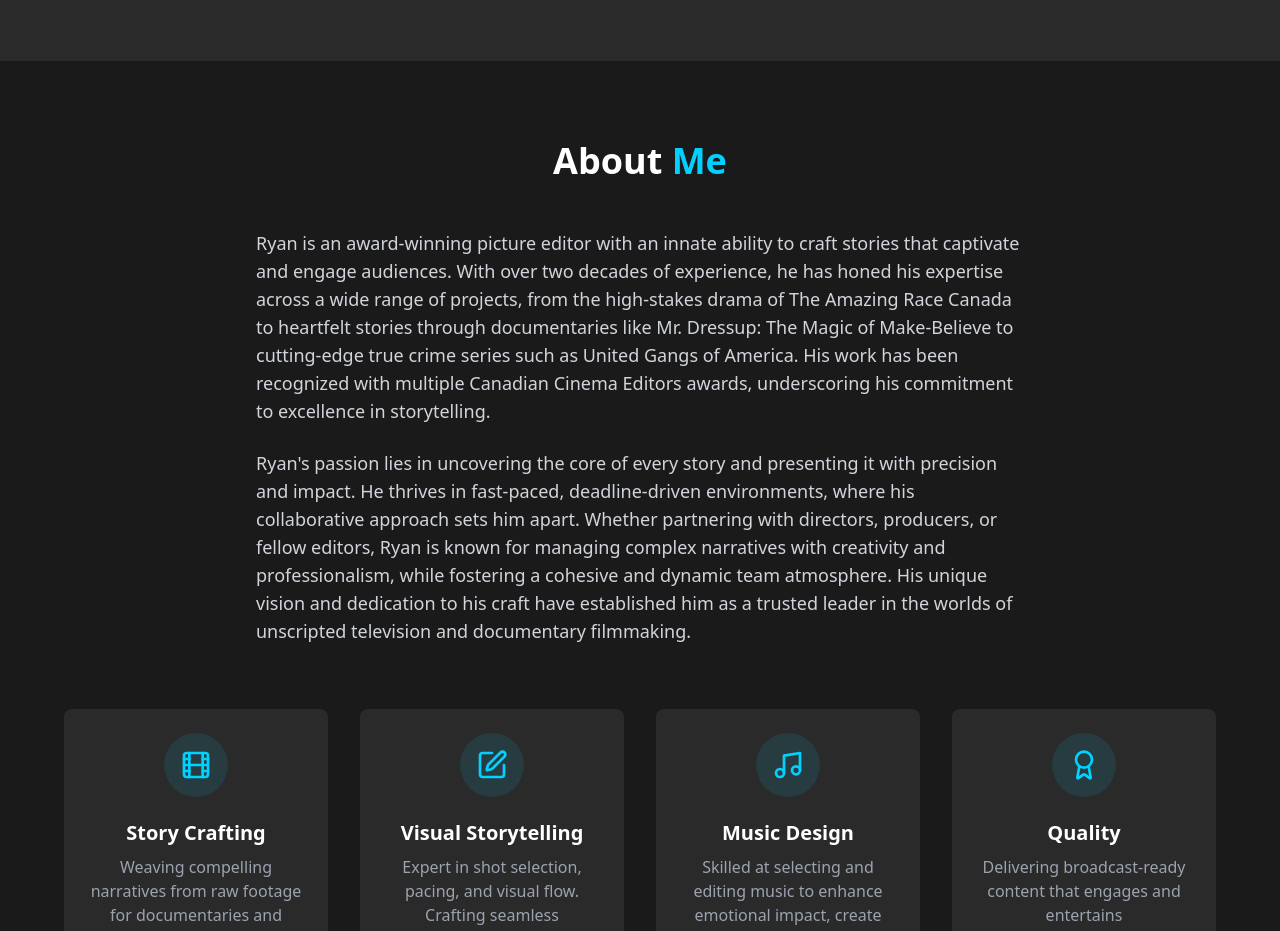
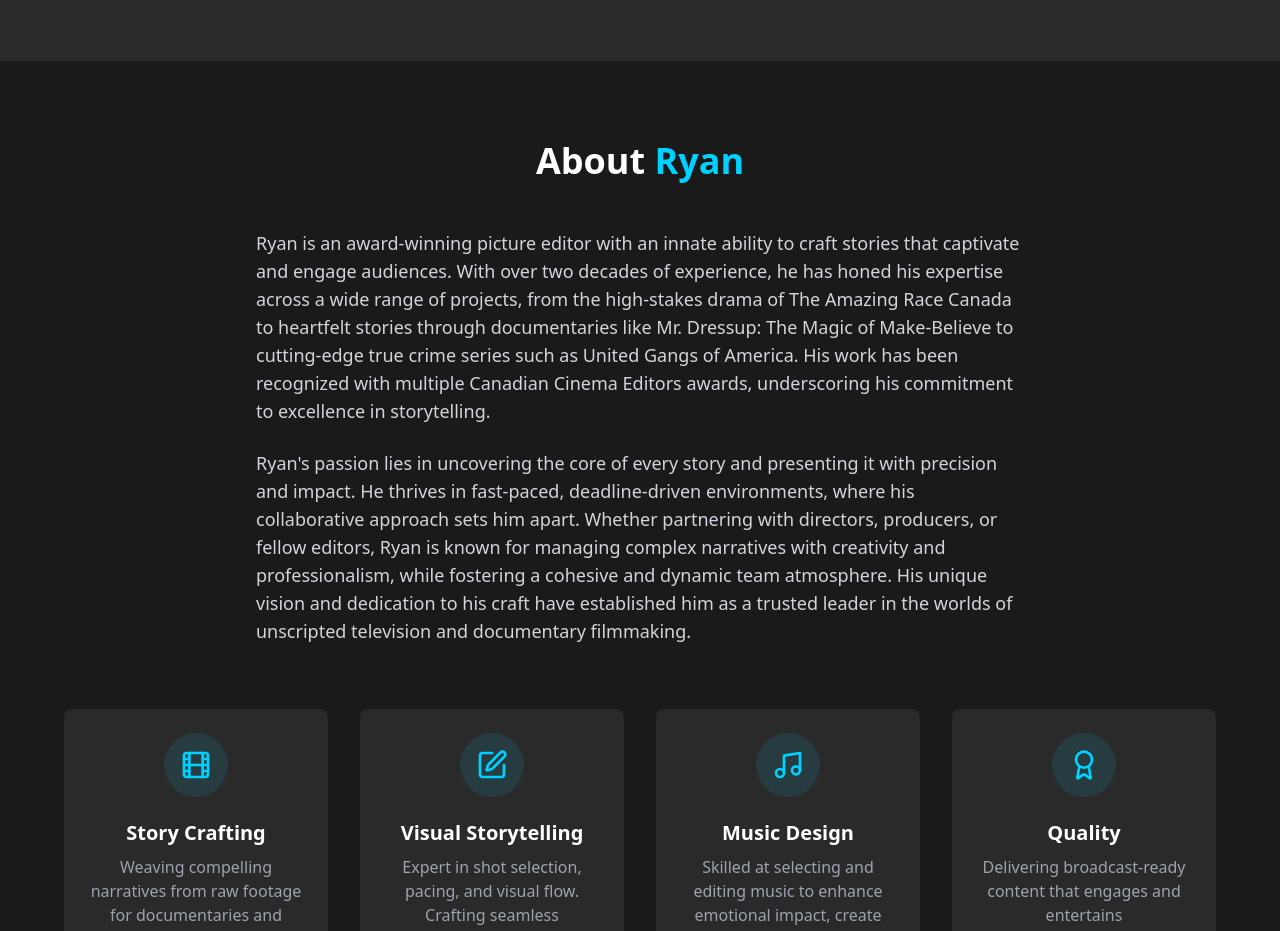
Before and after one commit to bandofcutters/creative-vision-showcase-v2, a React (Vite) app: page / in a window 1280 px wide. Shown: the part 1360-2291 px from the top of the page. Built offline with nearby package versions, Linux system fonts and the light colour scheme.

Commit message:
Update About.tsx
Update "About Ryan"

```diff
--- a/src/components/About.tsx
+++ b/src/components/About.tsx
@@ -11,7 +11,7 @@ export const About = () => {
           viewport={{ once: true }}
           className="text-3xl md:text-4xl font-bold mb-8 md:mb-12 text-center"
         >
-          About <span className="text-accent">Me</span>
+          About <span className="text-accent">Ryan</span>
         </motion.h2>
 
         <motion.div
```
